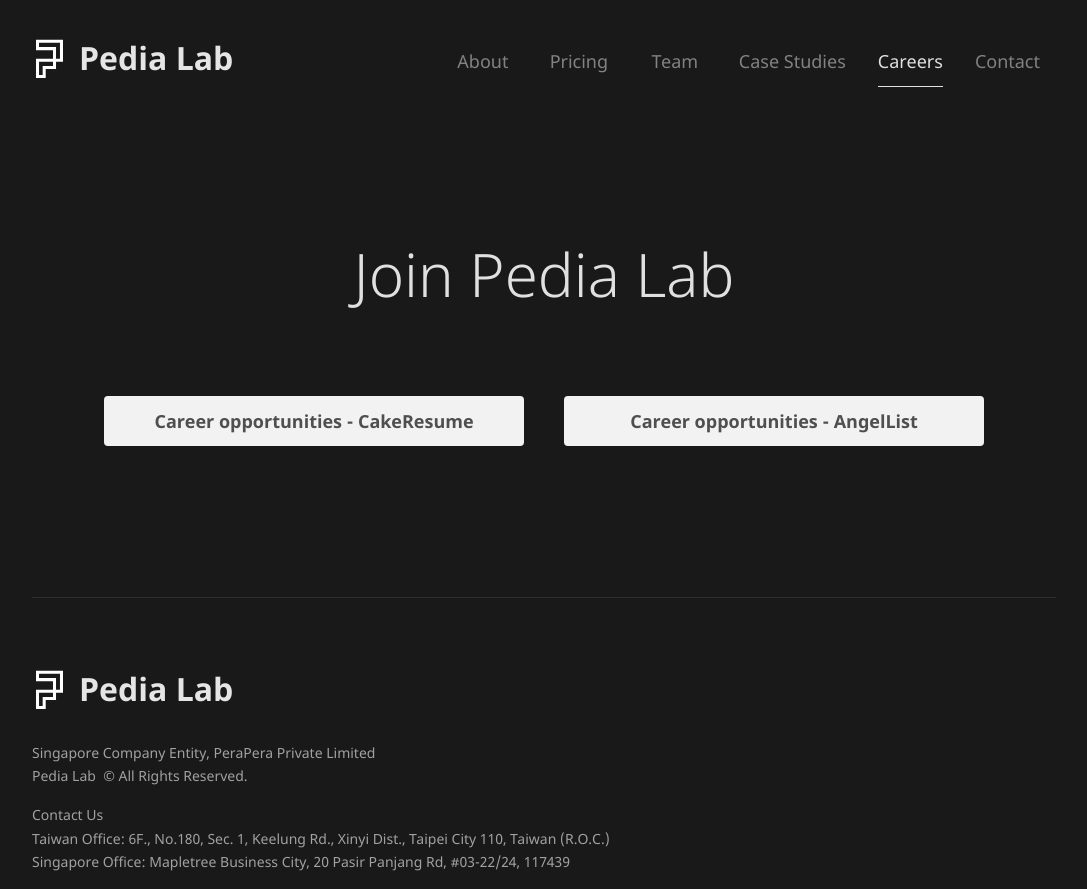
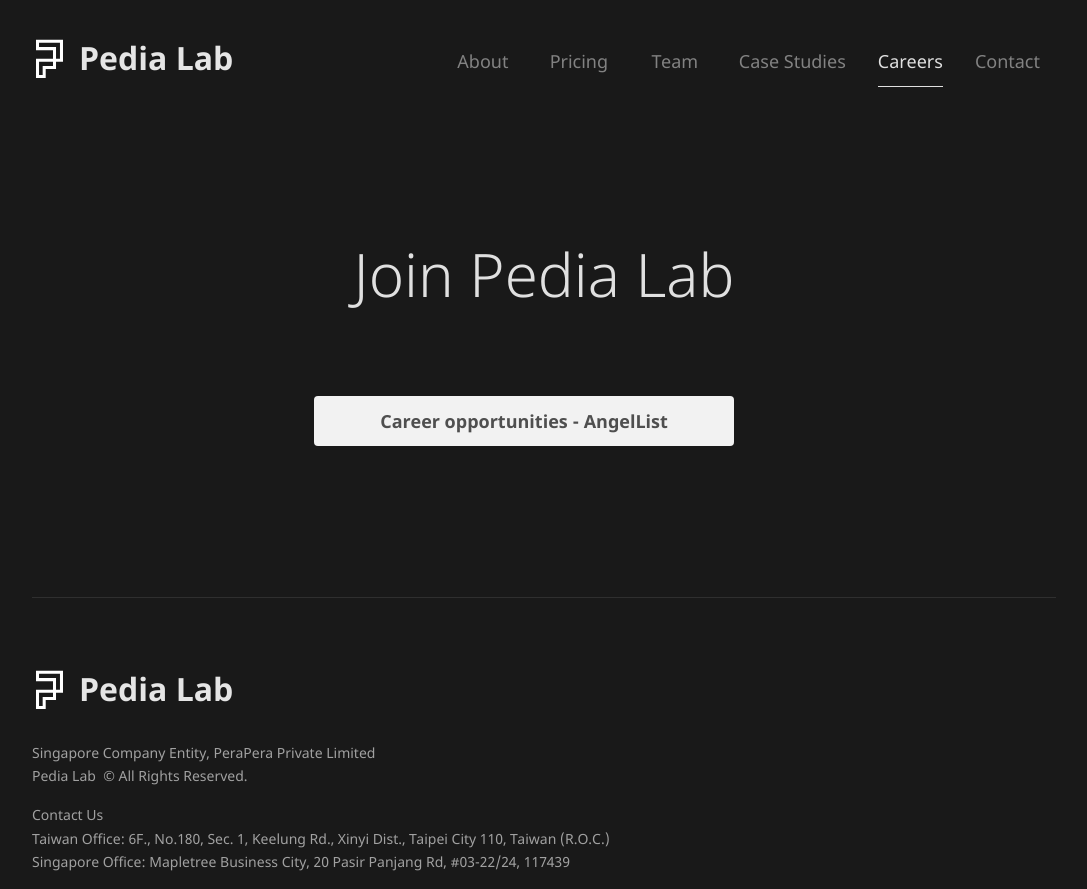
Before and after one commit to pedialab/pedialab.io, a Next.js app: page /careers in a window 1280 px wide. Shown: the whole page, without its empty margins (96-1183 px from the left). Built offline with nearby package versions, Linux system fonts and the light colour scheme.

Commit message:
fix: bye cakeresume

```diff
--- a/page-container/careers-page/CareerPageContainer.tsx
+++ b/page-container/careers-page/CareerPageContainer.tsx
@@ -65,13 +65,6 @@
           <Grid item container className={classes.linkContainer} justify="center">
             <Grid item>
               <CommonButton
-                title="Career opportunities - CakeResume"
-                href="https://www.cakeresume.com/companies/pedia-lab?ref=pedialabio"
-                className={classes.button}
-              />
-            </Grid>
-            <Grid item>
-              <CommonButton
                 title="Career opportunities - AngelList"
                 href="https://angel.co/company/pedia-lab?ref=pedialabio"
                 className={classes.button}
```
